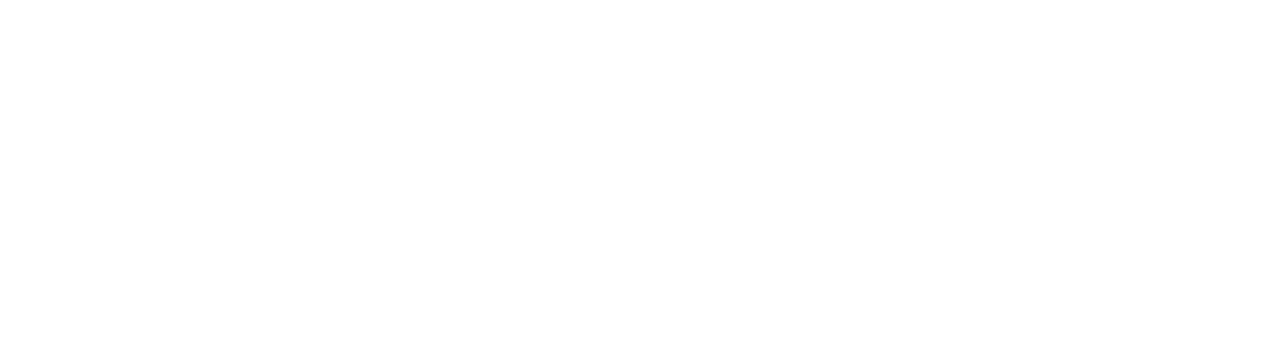
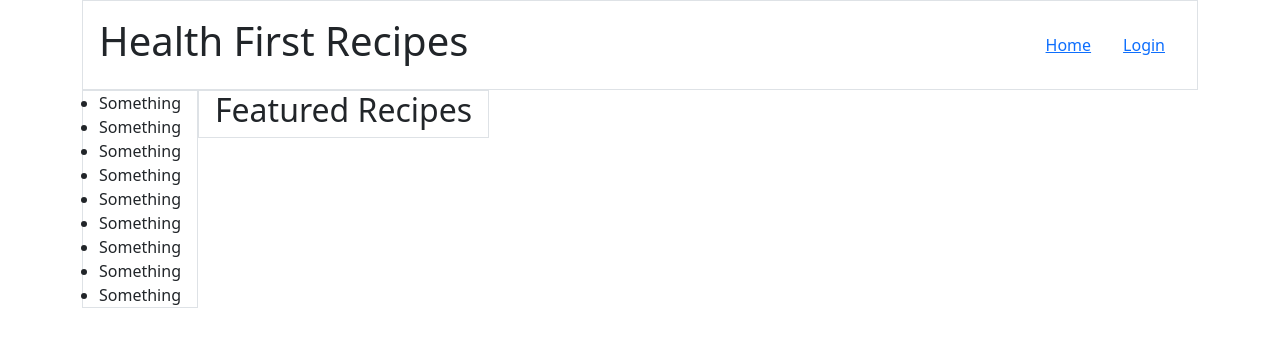
Before and after one commit to r-lutrick/HealthFirst, a React (Create React App) app in the folder client/: page / in a window 1280 px wide. Shown: the top 344 px of the page. Built offline with nearby package versions, Linux system fonts and the light colour scheme.

Commit message:
Blueprint

```diff
--- a/client/src/App.js
+++ b/client/src/App.js
@@ -1,10 +1,17 @@
 import "bootstrap/dist/css/bootstrap.min.css"
+// Views
 import Main from "./views/Main";
+import NavBar from "./views/NavBar";
+import TableOfContents from "./views/TableOfContents";
 
 function App() {
   return (
-    <div>
-      <Main />
+    <div className="container">
+      <NavBar />
+      <div className="d-flex">
+        <TableOfContents />
+        <Main />
+      </div>
     </div>
   );
 }
--- a/client/src/components/Display.jsx
+++ b/client/src/components/Display.jsx
@@ -2,7 +2,9 @@ import React from 'react'
 
 const Display = () => {
     return (
-        <div>Display</div>
+        <div className='px-3 border'>
+            <h2>Featured Recipes</h2>
+        </div>
     )
 }
 
--- a/client/src/index.js
+++ b/client/src/index.js
@@ -1,10 +1,13 @@
 import React from 'react';
 import ReactDOM from 'react-dom/client';
 import App from './App';
+import { BrowserRouter } from 'react-router-dom';
 
 const root = ReactDOM.createRoot(document.getElementById('root'));
 root.render(
   <React.StrictMode>
-    <App />
+    <BrowserRouter>
+      <App />
+    </BrowserRouter>
   </React.StrictMode>
 );
--- a/client/src/views/Main.jsx
+++ b/client/src/views/Main.jsx
@@ -1,10 +1,18 @@
 import React from 'react'
-
+// Routes
+import { Route, Routes } from 'react-router-dom';
+import Create from '../components/Create';
+import Display from '../components/Display';
+import Update from '../components/Update';
 
 const Main = () => {
     return (
         <div>
-
+            <Routes>
+                <Route path='/' element={<Display />} />
+                <Route path='/create' element={<Create />} />
+                <Route path='/update/:id' element={<Update />} />
+            </Routes>
         </div>
     )
 }
--- a/client/src/views/NavBar.jsx
+++ b/client/src/views/NavBar.jsx
@@ -0,0 +1,15 @@
+import React from 'react'
+
+const NavBar = () => {
+    return (
+        <div className='border d-flex align-items-center justify-content-between p-3'>
+            <h1>Health First Recipes</h1>
+            <div>
+                <a href="#" className='p-3'>Home</a>
+                <a href="#" className='p-3'>Login</a>
+            </div>
+        </div>
+    )
+}
+
+export default NavBar
--- a/client/src/views/TableOfContents.jsx
+++ b/client/src/views/TableOfContents.jsx
@@ -0,0 +1,21 @@
+import React from 'react'
+
+const TableOfContents = () => {
+  return (
+    <div >
+        <ul className='px-3 border'>
+            <li>Something</li>
+            <li>Something</li>
+            <li>Something</li>
+            <li>Something</li>
+            <li>Something</li>
+            <li>Something</li>
+            <li>Something</li>
+            <li>Something</li>
+            <li>Something</li>
+        </ul>
+    </div>
+  )
+}
+
+export default TableOfContents
```
